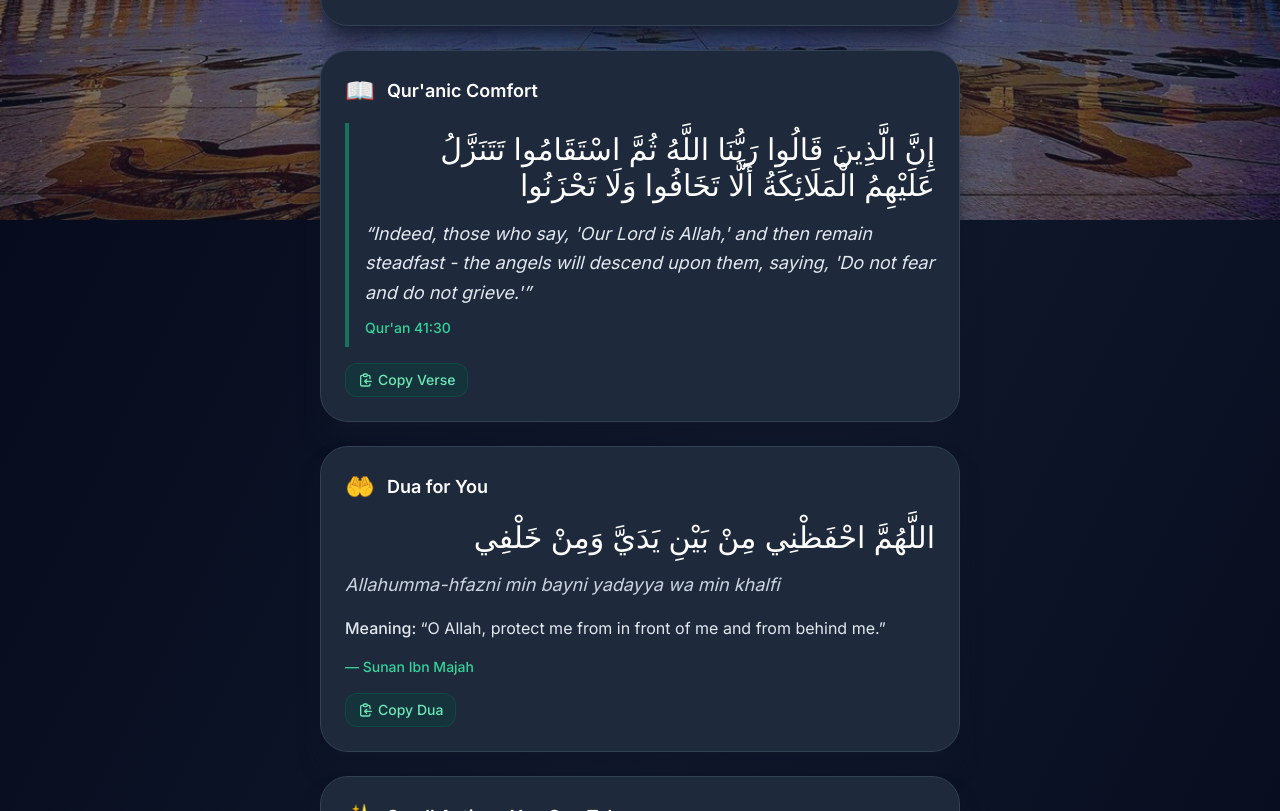
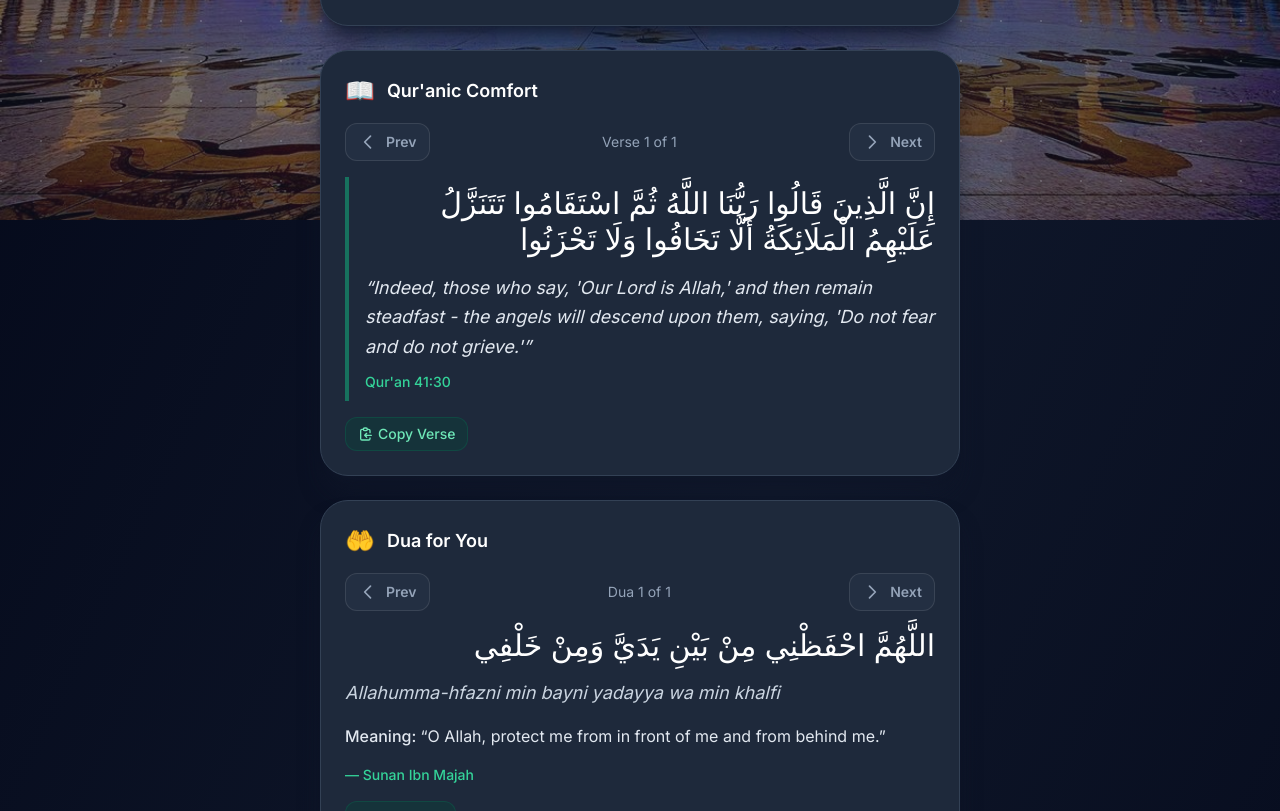
Before and after one commit to Fathir2001/verses, a Next.js app: page /feelings/afraid in a window 1280 px wide. Shown: the part 580-1391 px from the top of the page. Built offline with nearby package versions, Linux system fonts and the light colour scheme; no server answers.

Commit message:
feat: enhance navigation buttons in FeelingDetailClient for verses and duas with disabled state

```diff
--- a/app/feelings/[slug]/FeelingDetailClient.tsx
+++ b/app/feelings/[slug]/FeelingDetailClient.tsx
@@ -74,18 +74,25 @@ export default function FeelingDetailClient({
   const NavButton = ({
     direction,
     onClick,
+    disabled,
   }: {
     direction: "prev" | "next";
     onClick: () => void;
+    disabled?: boolean;
   }) => (
     <button
       onClick={onClick}
-      className="p-2 rounded-full bg-white/20 dark:bg-slate-700/50 hover:bg-white/40 dark:hover:bg-slate-600/50
-                 transition-colors duration-200 focus:outline-none focus:ring-2 focus:ring-emerald-500/50"
+      disabled={disabled}
+      className={`inline-flex items-center gap-2 px-3 py-2 rounded-xl border transition-all duration-200 focus:outline-none focus:ring-2 focus:ring-emerald-500/50 ${
+        disabled
+          ? "bg-white/10 dark:bg-slate-700/30 text-slate-400 border-white/10 cursor-not-allowed"
+          : "bg-emerald-500 text-white border-emerald-400/60 shadow-md shadow-emerald-500/30 hover:shadow-lg hover:shadow-emerald-500/40 hover:brightness-105"
+      }`}
       aria-label={direction === "prev" ? "Previous" : "Next"}
+      aria-disabled={disabled}
     >
       <svg
-        className="w-5 h-5 text-slate-700 dark:text-slate-200"
+        className="w-5 h-5"
         fill="none"
         stroke="currentColor"
         viewBox="0 0 24 24"
@@ -97,6 +104,9 @@ export default function FeelingDetailClient({
           d={direction === "prev" ? "M15 19l-7-7 7-7" : "M9 5l7 7-7 7"}
         />
       </svg>
+      <span className="text-sm font-semibold">
+        {direction === "prev" ? "Prev" : "Next"}
+      </span>
     </button>
   );
 
@@ -170,13 +180,21 @@ export default function FeelingDetailClient({
             {currentVerse ? (
               <>
                 {/* Navigation header for multiple verses */}
-                {hasMultipleVerses && (
+                {verses.length > 0 && (
                   <div className="flex items-center justify-between mb-4">
-                    <NavButton direction="prev" onClick={goToPrevVerse} />
+                    <NavButton
+                      direction="prev"
+                      onClick={goToPrevVerse}
+                      disabled={!hasMultipleVerses}
+                    />
                     <span className="text-sm text-slate-500 dark:text-slate-400">
                       Verse {currentVerseIndex + 1} of {verses.length}
                     </span>
-                    <NavButton direction="next" onClick={goToNextVerse} />
+                    <NavButton
+                      direction="next"
+                      onClick={goToNextVerse}
+                      disabled={!hasMultipleVerses}
+                    />
                   </div>
                 )}
                 <blockquote className="border-l-4 border-emerald-500/50 pl-4 py-2 mb-4">
@@ -209,13 +227,21 @@ export default function FeelingDetailClient({
             {currentDua ? (
               <>
                 {/* Navigation header for multiple duas */}
-                {hasMultipleDuas && (
+                {duas.length > 0 && (
                   <div className="flex items-center justify-between mb-4">
-                    <NavButton direction="prev" onClick={goToPrevDua} />
+                    <NavButton
+                      direction="prev"
+                      onClick={goToPrevDua}
+                      disabled={!hasMultipleDuas}
+                    />
                     <span className="text-sm text-slate-500 dark:text-slate-400">
                       Dua {currentDuaIndex + 1} of {duas.length}
                     </span>
-                    <NavButton direction="next" onClick={goToNextDua} />
+                    <NavButton
+                      direction="next"
+                      onClick={goToNextDua}
+                      disabled={!hasMultipleDuas}
+                    />
                   </div>
                 )}
                 <div className="space-y-4 mb-4">
```
